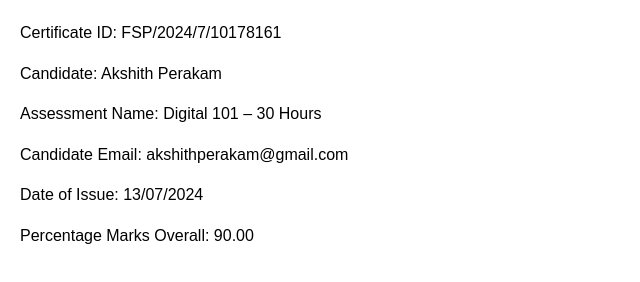
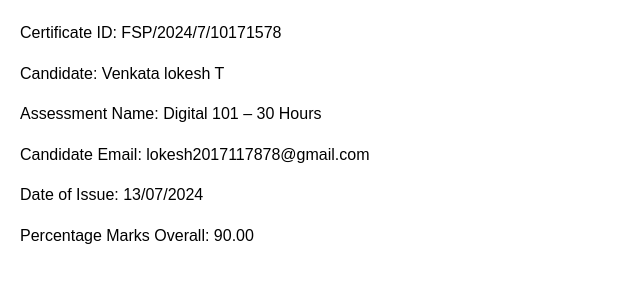
Before and after one commit to lokesh-cmbt/nasscom, a plain HTML site: page index.html in a window 1280 px wide. Shown: the full height of the page, 0-640 px from the left. Drawn offline with Linux system fonts and the light colour scheme.

Commit message:
Update index.html

```diff
--- a/index.html
+++ b/index.html
@@ -26,10 +26,10 @@
 </head>
 <body>
 
-        <div class="certificate-item">Certificate ID: FSP/2024/7/10178161</div>
-        <div class="certificate-item">Candidate: Akshith Perakam</div>
+        <div class="certificate-item">Certificate ID: FSP/2024/7/10171578</div>
+        <div class="certificate-item">Candidate: Venkata lokesh T</div>
         <div class="certificate-item">Assessment Name: Digital 101 – 30 Hours</div>
-        <div class="certificate-item">Candidate Email: akshithperakam@gmail.com</div>
+        <div class="certificate-item">Candidate Email: lokesh2017117878@gmail.com</div>
         <div class="certificate-item">Date of Issue: 13/07/2024</div>
         <div class="certificate-item">Percentage Marks Overall: 90.00</div>
 
```
